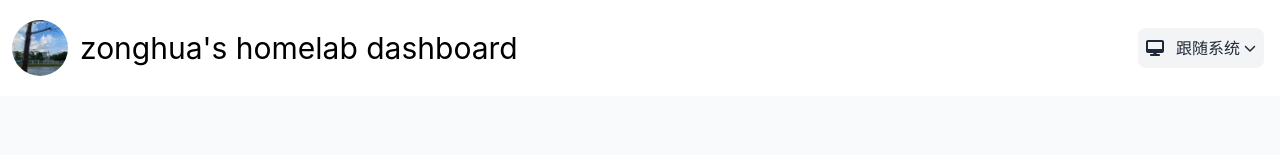
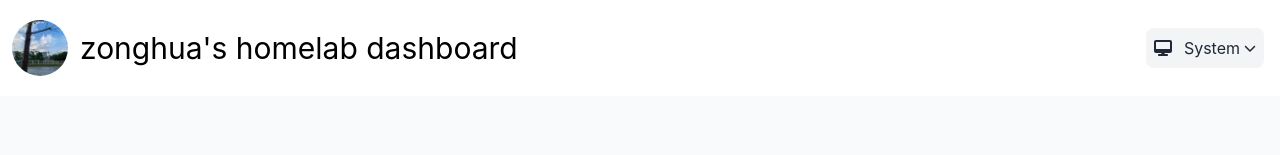
Before and after one commit to zouzonghua/homelab-dashboard, a React (Vite) app: page / in a window 1280 px wide. Shown: the top 155 px of the page. Built offline with nearby package versions, Linux system fonts and the light colour scheme.

Commit message:
feat: Update ThemeToggle component with English theme labels

```diff
--- a/src/components/ThemeToggle.jsx
+++ b/src/components/ThemeToggle.jsx
@@ -21,10 +21,10 @@ const ThemeToggle = () => {
   // 获取当前主题的中文名
   const getCurrentName = () => {
     switch(theme) {
-      case 'light': return '明亮';
-      case 'dark': return '暗黑';
-      case 'system': return '跟随系统';
-      default: return '跟随系统';
+      case 'light': return 'Light';
+      case 'dark': return 'Dark';
+      case 'system': return 'System';
+      default: return 'System';
     }
   };
 
@@ -58,7 +58,7 @@ const ThemeToggle = () => {
       <button
         className="flex items-center justify-center space-x-1 p-2 rounded-lg bg-gray-100 dark:bg-dark-700 text-gray-800 dark:text-white hover:bg-gray-200 dark:hover:bg-dark-600 transition-colors"
         onClick={toggleDropdown}
-        aria-label="切换主题"
+        aria-label="toggle theme"
         aria-expanded={isOpen}
       >
         <span className="mr-2">{getCurrentIcon()}</span>
@@ -73,21 +73,21 @@ const ThemeToggle = () => {
             onClick={() => selectTheme('light')}
           >
             <FontAwesomeIcon icon={faSun} className="mr-2 w-4 h-4" />
-            明亮
+            Light
           </button>
           <button
             className="flex items-center w-full px-4 py-2 text-left hover:bg-gray-100 dark:hover:bg-gray-700"
             onClick={() => selectTheme('dark')}
           >
             <FontAwesomeIcon icon={faMoon} className="mr-2 w-4 h-4" />
-            暗黑
+            Dark
           </button>
           <button
             className="flex items-center w-full px-4 py-2 text-left hover:bg-gray-100 dark:hover:bg-gray-700"
             onClick={() => selectTheme('system')}
           >
             <FontAwesomeIcon icon={faDesktop} className="mr-2 w-4 h-4" />
-            跟随系统
+            System
           </button>
         </div>
       )}
```
